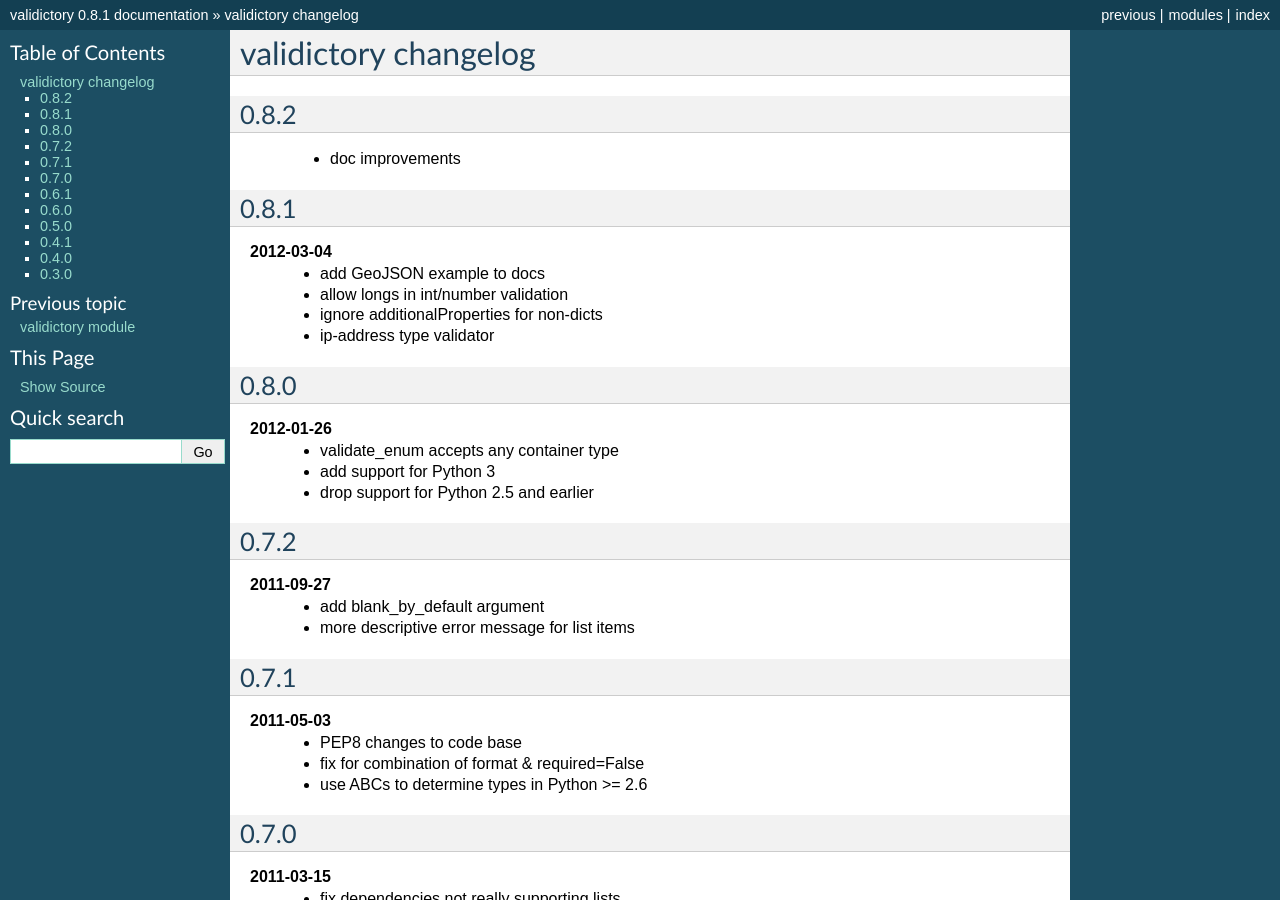
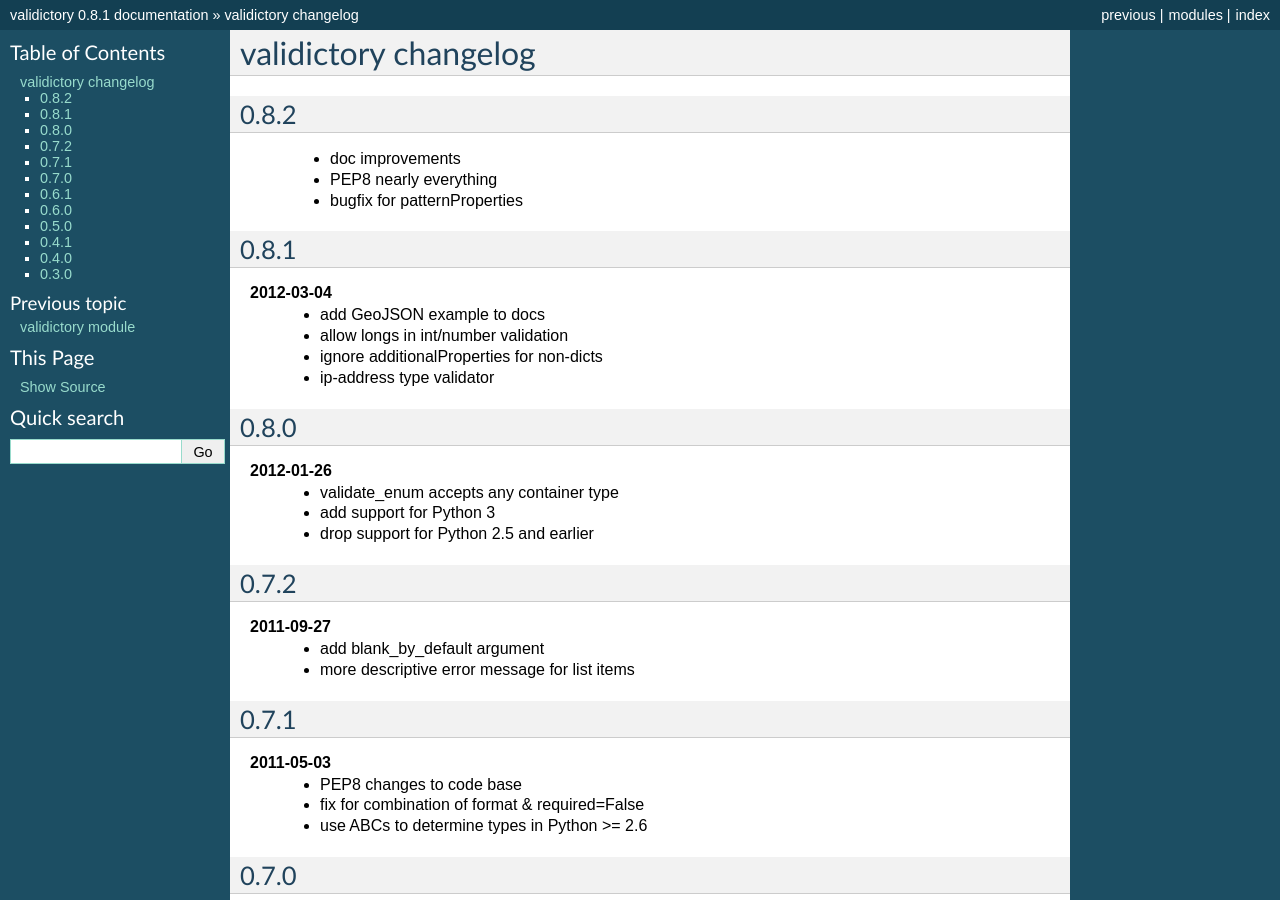
Before and after one commit to jpmckinney/validictory, a Sphinx documentation site: the page built from docs/changelog.rst, in a window 1280 px wide and 900 px high. Built offline with Sphinx 7.4.7, drawn with Linux system fonts in a browser that asks for light colours.

Commit message:
update authors/changelog

```diff
--- a/AUTHORS.txt
+++ b/AUTHORS.txt
@@ -7,5 +9,4 @@
 * Alexandre Conrad - IP address validator
 * Michael Stephens - support for collections.Mapping
 * Simon Weber - doc improvements
-
-Also contains code derived from jsonschema, by Ian Lewis and Yusuke Muraoka.
+* Ahmed El-Hassany - fix for patternProperties on non-required fields
--- a/docs/changelog.rst
+++ b/docs/changelog.rst
@@ -4,6 +4,8 @@
 0.8.2
 -----
     * doc improvements
+    * PEP8 nearly everything
+    * bugfix for patternProperties
 
 0.8.1
 -----
```
Also changed, not shown: other parts of AUTHORS.txt (+2 -0 lines).
